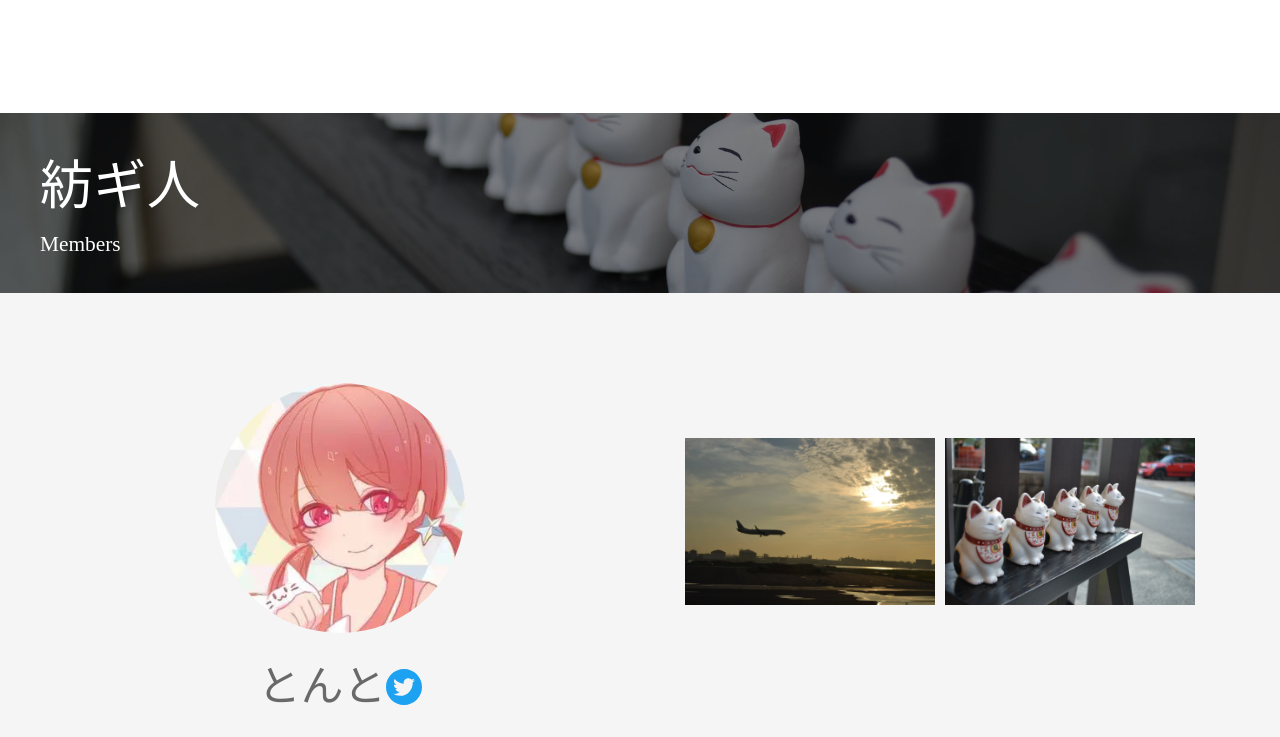
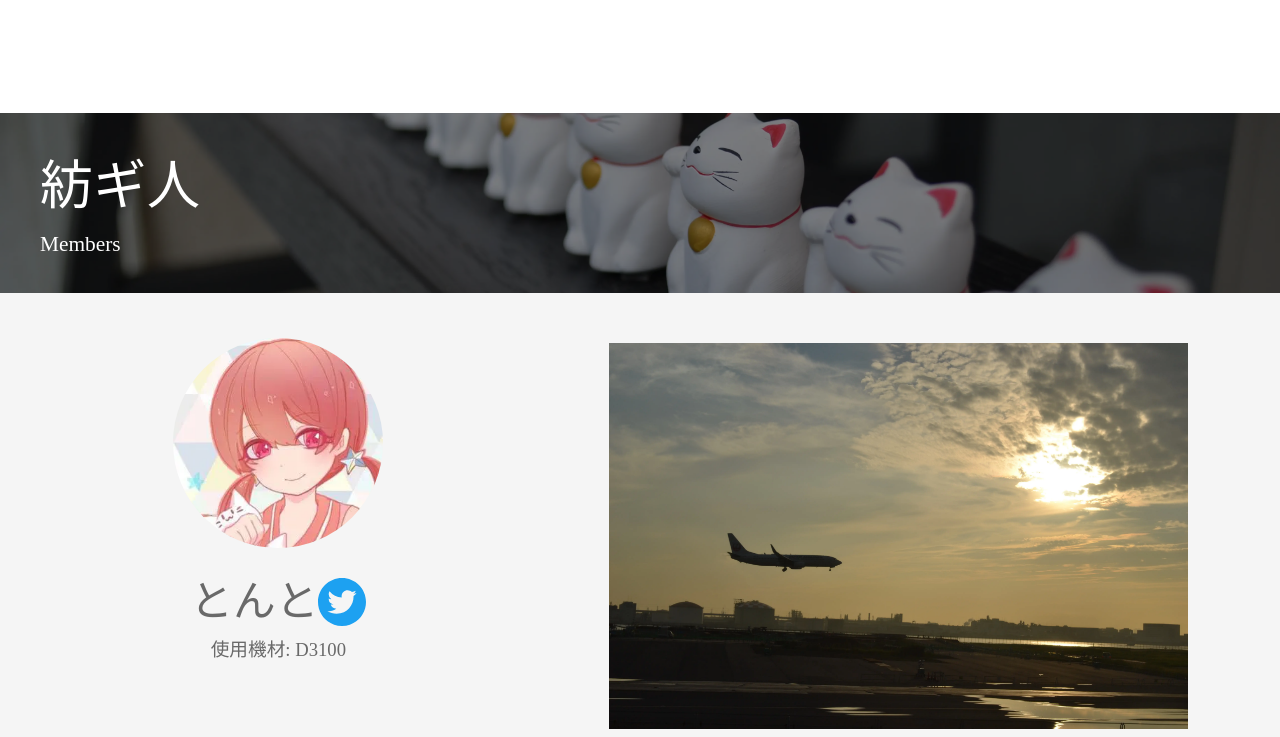
Before and after one commit to ryu-ton10/keiso_kouga_web, a React (Create React App) app: page / in a window 1280 px wide. Shown: the part 2000-2737 px from the top of the page. Built offline with nearby package versions, Linux system fonts and the light colour scheme.

Commit message:
apply media query for member section

```diff
--- a/src/components/Members/index.css
+++ b/src/components/Members/index.css
@@ -102,27 +102,27 @@
 
 /* ========= メンバー一覧 =========== */
 .member-cell {
-    padding: 40px 40px 50px 40px;
     text-align:center;
     background-color: rgba(245, 245, 245, 1);
-    position: relative;
     display: flex;
     flex-direction: column;
     justify-content: center;
 }
 
-.member-cell img {
-    max-width: 250px;
-    max-height: 250px;
+@media (min-width: 280px) {
+    .member-cell .ant-row {
+        padding: 5px 0 10px 0;
+    }
 }
 
-.member-cell .ant-row {
-    padding: 50px 0 50px 0;
+@media (min-width: 576px) {
+    .member-cell .ant-row {
+        padding: 5px 0 20px 0;
+    }
 }
 
 /* ========= サムネイルとプロフィール =========== */
 .member-profile-left {
-    display: flex;
     justify-content: center;
     align-items: center;
 }
@@ -132,7 +132,6 @@
     border-radius: 50%;
 }
 
-
 .member-profile-left .ant-row {
     padding: 0;
     text-align: center;
@@ -141,15 +140,12 @@
 
 .member-profile-left .name {
     font-family: 'Hiragino Mincho Pro';
-    font-size: 32pt;
     color: rgba(105, 105, 105, 1);
-    padding: 20px 0 20px 0;
     margin-bottom: 0;
 }
 
 .member-profile-left p {
     font-family: 'Hiragino Mincho Pro';
-    font-size: 14pt;
     color: rgba(105, 105, 105, 1);
     padding: 0;
     margin-bottom: 0;
@@ -161,21 +157,97 @@
 }
 
 .member-profile-left .anticon-twitter-circle {
-    font-size: 36px;
     color: rgb(29,161,241);
+}
+
+/* ========= サムネとプロフィールのレスポンスデザイン =========== */
+@media (min-width: 280px) {
+    .member-cell {
+        padding: 0;
+    }
+    .member-profile-left img {
+        padding: 20px 0 20px 0;
+        max-width: 200px;
+        max-height: 200px;
+    }
+    .member-profile-left .name {
+        font-size: 32pt;
+        padding: 0;
+    }
+    .member-profile-left p {
+        font-size: 14pt;
+    }
+    .member-profile-left .anticon-twitter-circle {
+        font-size: 32pt;
+    }
+}
+
+@media (min-width: 768px) {
+    .member-cell {
+        padding: 20px 20px 20px 20px;
+    }
+    .member-profile-left img {
+        padding: 20px 0 20px 0;
+        max-width: 250px;
+        max-height: 250px;
+    }
+    .member-profile-left .name {
+        font-size: 32pt;
+        padding: 0;
+    }
+    .member-profile-left p {
+        font-size: 14pt;
+    }
+    .member-profile-left .anticon-twitter-circle {
+        font-size: 36pt;
+    }
 }
 
 /* ========= 作例エリア =========== */
 .member-profile-right {
     display: flex;
     align-items: center;
-}
-
-.member-profile-right .ant-row {
     justify-content: center;
 }
 
-.member-profile-right .ant-image {
-    padding: 5px 5px 5px 5px;
-    max-height: 50px 50px;
+/* ========= 作例エリアのレスポンスデザイン =========== */
+@media (min-width: 280px) {
+    .member-profile-right {
+        padding: 10px 0 50px 0;
+        display: inline-block;
+    }
+    .member-profile-right .ant-image {
+        padding: 5px 0 5px 0;
+        width: 60%;
+    }
 }
+
+@media (min-width: 360px) {
+    .member-profile-right {
+        padding: 10px 0 50px 0;
+    }
+    .member-profile-right .ant-image {
+        padding: 5px 0 5px 0;
+        width: 70%;
+    }
+}
+
+@media (min-width: 576px) {
+    .member-profile-right {
+        padding: 20px 0 70px 0;
+    }
+    .member-profile-right .ant-image {
+        padding: 5px 0 5px 0;
+        width: 80%;
+    }
+}
+
+@media (min-width: 768px) {
+    .member-profile-right {
+        padding: 20px 0 70px 0;
+    }
+    .member-profile-right .ant-image {
+        padding: 5px 0 5px 0;
+        width: 80%;
+    }
+}
--- a/src/components/Members/index.tsx
+++ b/src/components/Members/index.tsx
@@ -33,10 +33,10 @@ const Members: React.FC<Props> = (props) => {
             </div>
             <div className="member-cell">
                 {members.map((member) => {
-                    const { name, image, works, twitter_url, keywords, camera } = member;
+                    const { name, image, works, twitter_url, camera } = member;
                     return (
                         <Row>
-                            <Col lg={12} xs={24} className="member-profile-left">
+                            <Col xs={24} sm={12} md={10} lg={10} className="member-profile-left">
                                 <img src={process.env.PUBLIC_URL + image} alt="icon" />
                                 <Row>
                                     <p className="name">{name}</p>
@@ -44,14 +44,12 @@ const Members: React.FC<Props> = (props) => {
                                 </Row>
                                 <p>使用機材: {camera}</p>
                             </Col>
-                            <Col lg={12} xs={24} className="member-profile-right">
-                                <Row>
-                                    {works.map((work) => {
-                                        return (
-                                            <Image src={process.env.PUBLIC_URL + "Gallery/" + work} />
-                                        );
-                                    })}
-                                </Row>
+                            <Col xs={24} sm={12} md={14} lg={14} className="member-profile-right">
+                                {works.map((work) => {
+                                    return (
+                                        <Image src={process.env.PUBLIC_URL + "Gallery/" + work} />
+                                    );
+                                })}
                             </Col>
                         </Row>
                     );
```
